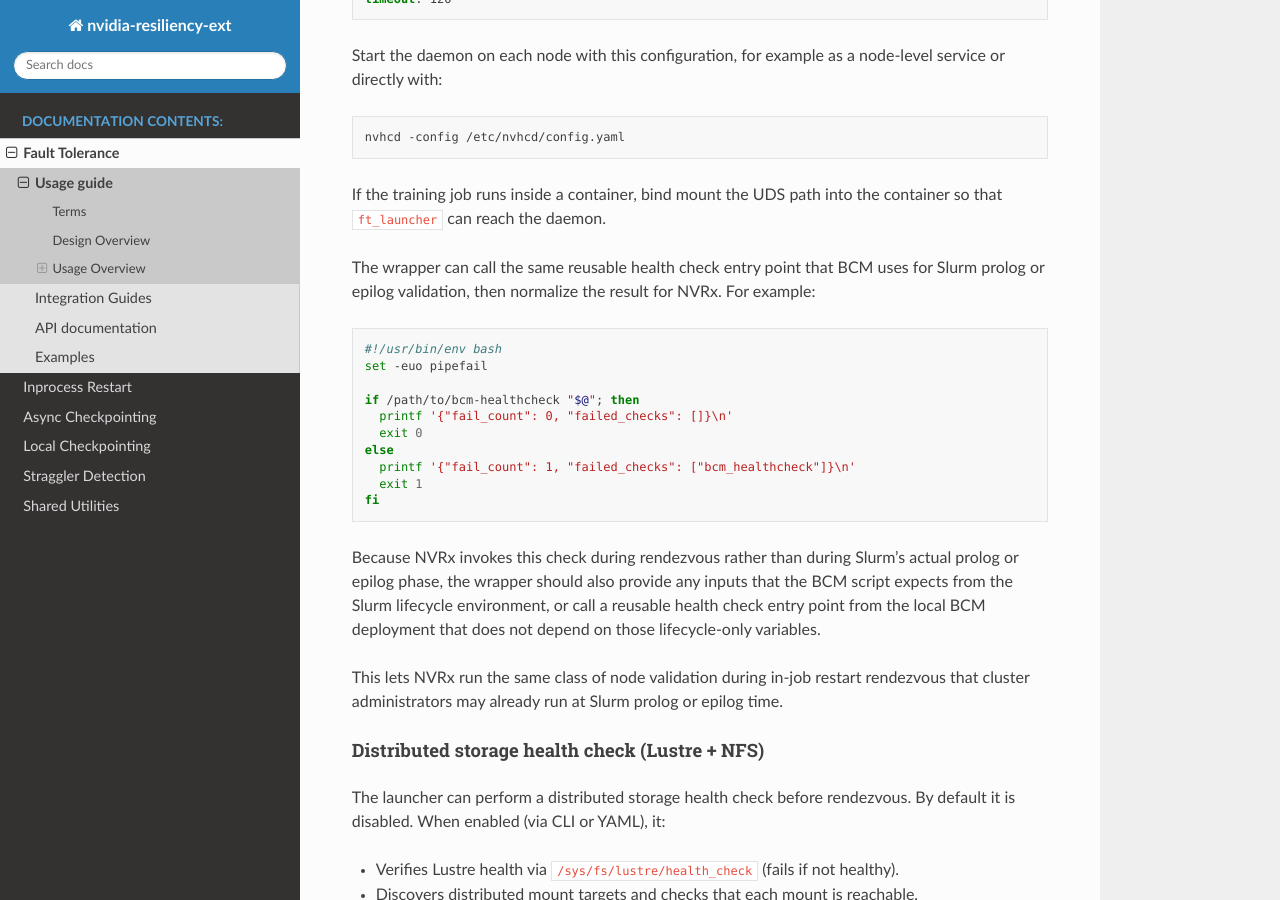
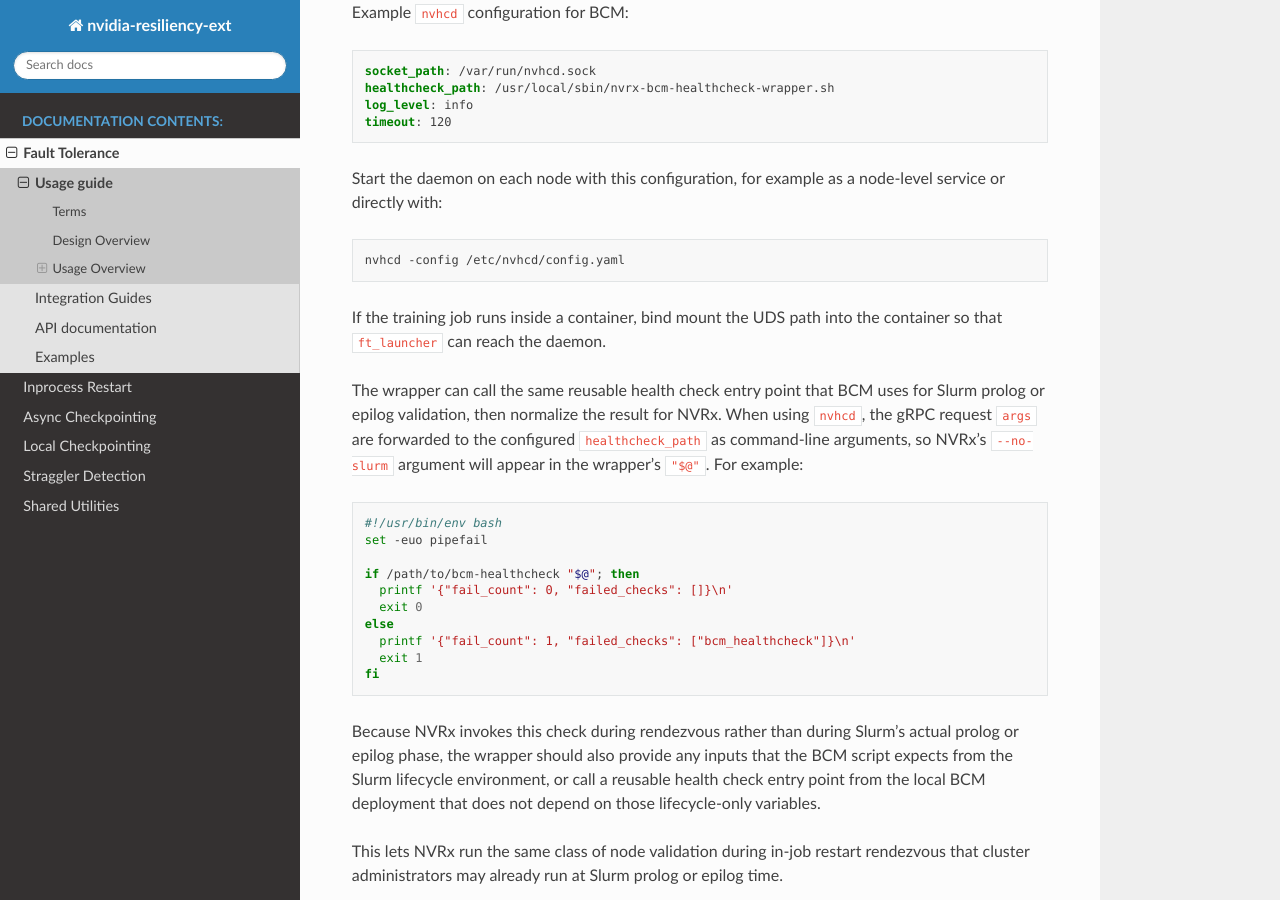
Before and after one commit to NVIDIA/nvidia-resiliency-ext, a Sphinx documentation site: the page built from docs/source/fault_tolerance/usage_guide.rst, in a window 1280 px wide and 900 px high, scrolled down 2751 px. Built offline with Sphinx 7.4.7 and the Read the Docs theme 3.1.0, drawn with Linux system fonts in a browser that asks for light colours; pages that are not in the unit, such as notebooks, are missing from menus; some of the changed text lies outside the part shown.

Commit message:
Address node healthcheck docs comments
(cherry picked from commit deef2d1f4bdcf77e3789e6b4e5e3be371e26d006)

```diff
--- a/docs/source/fault_tolerance/usage_guide.rst
+++ b/docs/source/fault_tolerance/usage_guide.rst
@@ -83,6 +83,11 @@
 * Pass the socket path to ``ft_launcher`` with ``--ft-node-health-check-endpoint``
   (alias: ``--ft-node_health_check_endpoint``).
 
+For protocol details, see the ``nvhcd`` protobuf schema at
+``src/nvidia_resiliency_ext/shared_utils/proto/nvhcd.proto``. The functional test
+server at ``tests/fault_tolerance/func/nodehc_service.py`` is a minimal example
+of a UDS gRPC service that implements this API.
+
 Example:
 
 .. code-block:: bash
@@ -131,7 +136,10 @@
 container so that ``ft_launcher`` can reach the daemon.
 
 The wrapper can call the same reusable health check entry point that BCM uses for
-Slurm prolog or epilog validation, then normalize the result for NVRx. For example:
+Slurm prolog or epilog validation, then normalize the result for NVRx. When using
+``nvhcd``, the gRPC request ``args`` are forwarded to the configured
+``healthcheck_path`` as command-line arguments, so NVRx's ``--no-slurm`` argument
+will appear in the wrapper's ``"$@"``. For example:
 
 .. code-block:: bash
 
```
